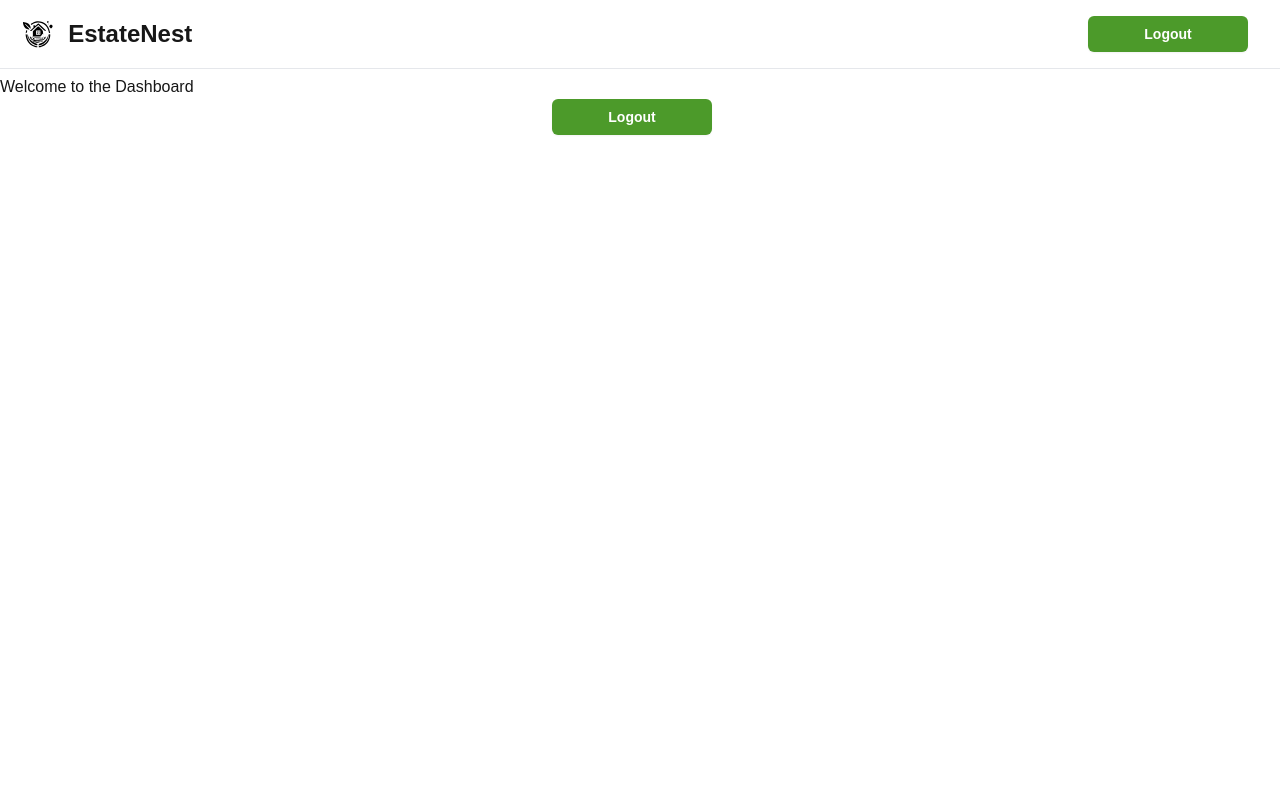
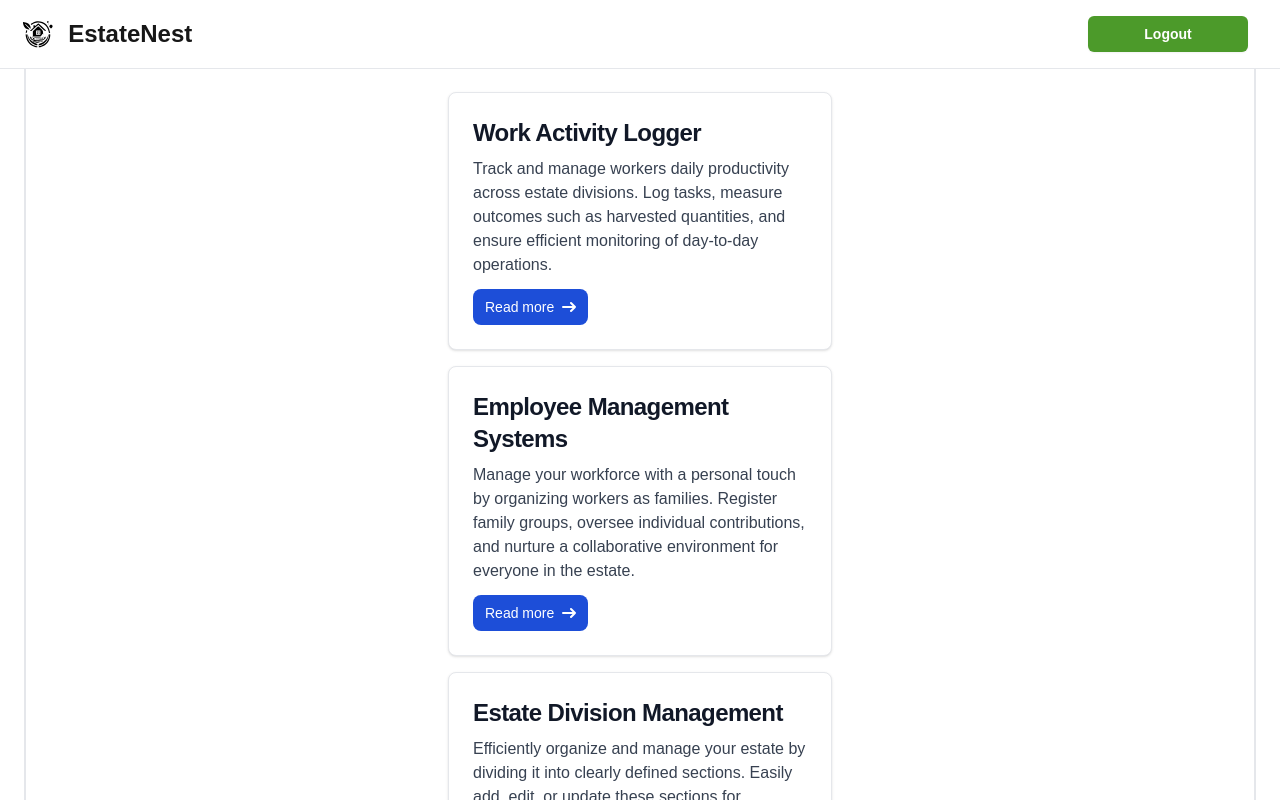
Before and after one commit to HDLLakshan/EstateNest, a Next.js app in the folder estate-nest/: page /dashboard in a window 1280 px wide. Shown: the top 800 px of the page. Built offline with nearby package versions, Linux system fonts and the light colour scheme.

Commit message:
implemented uis

```diff
--- a/estate-nest/src/app/components/auth/Login.tsx
+++ b/estate-nest/src/app/components/auth/Login.tsx
@@ -47,7 +47,7 @@ const Login = () => {
   };
 
   return (
-    <div className="flex min-h-full flex-1 flex-col justify-center px-6 py-12 lg:px-8">
+    <div className="w-full max-w-sm p-4 bg-white border border-primary-light rounded-lg shadow sm:p-6 md:p-8 dark:bg-primary-dark dark:border-gray-700 m-auto">
       <div className="sm:mx-auto sm:w-full sm:max-w-sm">
         <Image
           alt="Estate Nest"
--- /dev/null
+++ b/estate-nest/src/app/components/card/index.tsx
@@ -0,0 +1,40 @@
+import React from 'react';
+
+type Props = {
+  name: string;
+  description: string;
+  url: string;
+};
+
+const Card = ({ name, description, url }: Props) => (
+  <div className="max-w-sm p-6 bg-white border border-gray-200 rounded-lg shadow dark:bg-gray-800 dark:border-gray-700">
+    <h5 className="mb-2 text-2xl font-bold tracking-tight text-gray-900 dark:text-white">
+      {name}
+    </h5>
+
+    <p className="mb-3 font-normal text-gray-700 dark:text-gray-400">{description}</p>
+    <a
+      href={url}
+      className="inline-flex items-center px-3 py-2 text-sm font-medium text-center text-white bg-blue-700 rounded-lg hover:bg-blue-800 focus:ring-4 focus:outline-none focus:ring-blue-300 dark:bg-blue-600 dark:hover:bg-blue-700 dark:focus:ring-blue-800"
+    >
+      Read more
+      <svg
+        className="rtl:rotate-180 w-3.5 h-3.5 ms-2"
+        aria-hidden="true"
+        xmlns="http://www.w3.org/2000/svg"
+        fill="none"
+        viewBox="0 0 14 10"
+      >
+        <path
+          stroke="currentColor"
+          strokeLinecap="round"
+          strokeLinejoin="round"
+          strokeWidth={2}
+          d="M1 5h12m0 0L9 1m4 4L9 9"
+        />
+      </svg>
+    </a>
+  </div>
+);
+
+export default Card;
--- /dev/null
+++ b/estate-nest/src/app/components/typography/index.tsx
@@ -0,0 +1,3 @@
+export const PageTitle = ({ title }: { title: string }) => (
+  <h4 className="text-2xl font-bold text-primary-dark">{title}</h4>
+);
--- a/estate-nest/src/app/dashboard/page.tsx
+++ b/estate-nest/src/app/dashboard/page.tsx
@@ -1,11 +1,18 @@
-import Logout from '../components/auth/Logout';
-import Navbar from '../ui/navbar';
+import Card from '../components/card';
+import { pages } from '../utils/const';
 
 const Dashboard = async () => (
-  <div>
-    <Navbar />
-    <h1>Welcome to the Dashboard</h1>
-    <Logout />
+  <div className="w-full flex justify-center p-2">
+    <div className="m-auto space-y-4">
+      {pages.map((page) => (
+        <Card
+          key={page.name}
+          name={page.name}
+          url="/estate-management"
+          description={page.description}
+        />
+      ))}
+    </div>
   </div>
 );
 
--- /dev/null
+++ b/estate-nest/src/app/estate-management/page.tsx
@@ -0,0 +1,10 @@
+import React from 'react';
+import { PageTitle } from '../components/typography';
+
+const Estate = async () => (
+  <div className="w-full">
+    <PageTitle title="Estate Management" />
+  </div>
+);
+
+export default Estate;
--- a/estate-nest/src/app/globals.css
+++ b/estate-nest/src/app/globals.css
@@ -21,5 +21,5 @@ body {
 }
 
 main {
-  margin-top: 75px;
+  margin-top: 68px;
 }
--- a/estate-nest/src/app/layout.tsx
+++ b/estate-nest/src/app/layout.tsx
@@ -30,7 +30,11 @@ export default function RootLayout({
     <html lang="en">
       <body className={`${geistSans.variable} ${geistMono.variable} antialiased`}>
         <Navbar />
-        <main>{children}</main>
+        <main>
+          <div className="max-w-[77rem] min-h-[calc(100vh-70px)] mx-auto border-solid border-2 border-t-0  border-gray-200 dark:border-gray-600 p-4">
+            {children}
+          </div>
+        </main>
         <ToastContainer />
       </body>
     </html>
--- /dev/null
+++ b/estate-nest/src/app/utils/const.ts
@@ -0,0 +1,17 @@
+export const pages = [
+  {
+    name: 'Work Activity Logger',
+    description:
+      'Track and manage workers daily productivity across estate divisions. Log tasks, measure outcomes such as harvested quantities, and ensure efficient monitoring of day-to-day operations.',
+  },
+  {
+    name: 'Employee Management Systems',
+    description:
+      'Manage your workforce with a personal touch by organizing workers as families. Register family groups, oversee individual contributions, and nurture a collaborative environment for everyone in the estate.',
+  },
+  {
+    name: 'Estate Division Management',
+    description:
+      'Efficiently organize and manage your estate by dividing it into clearly defined sections. Easily add, edit, or update these sections for seamless identification and oversight of your estate s areas.',
+  },
+];
```
